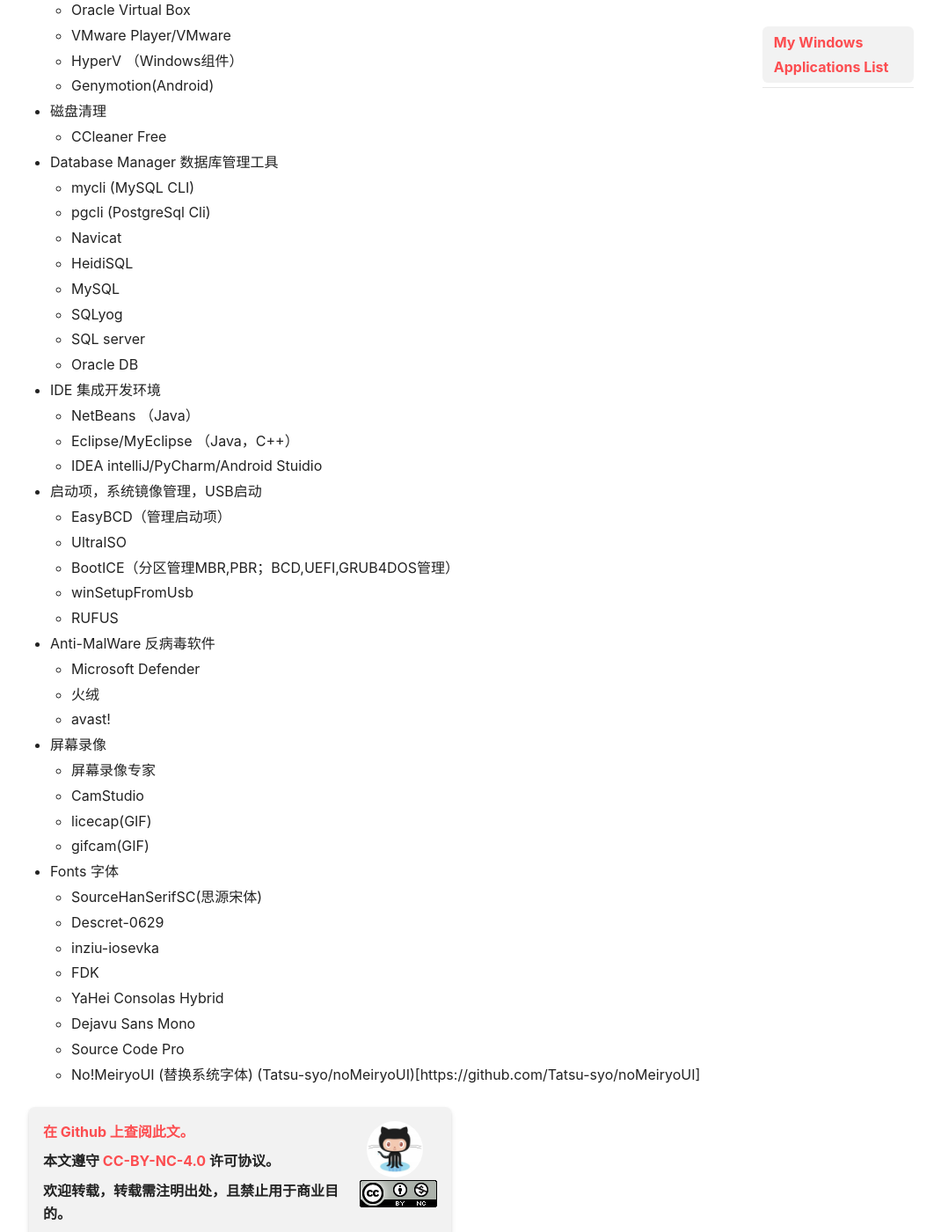
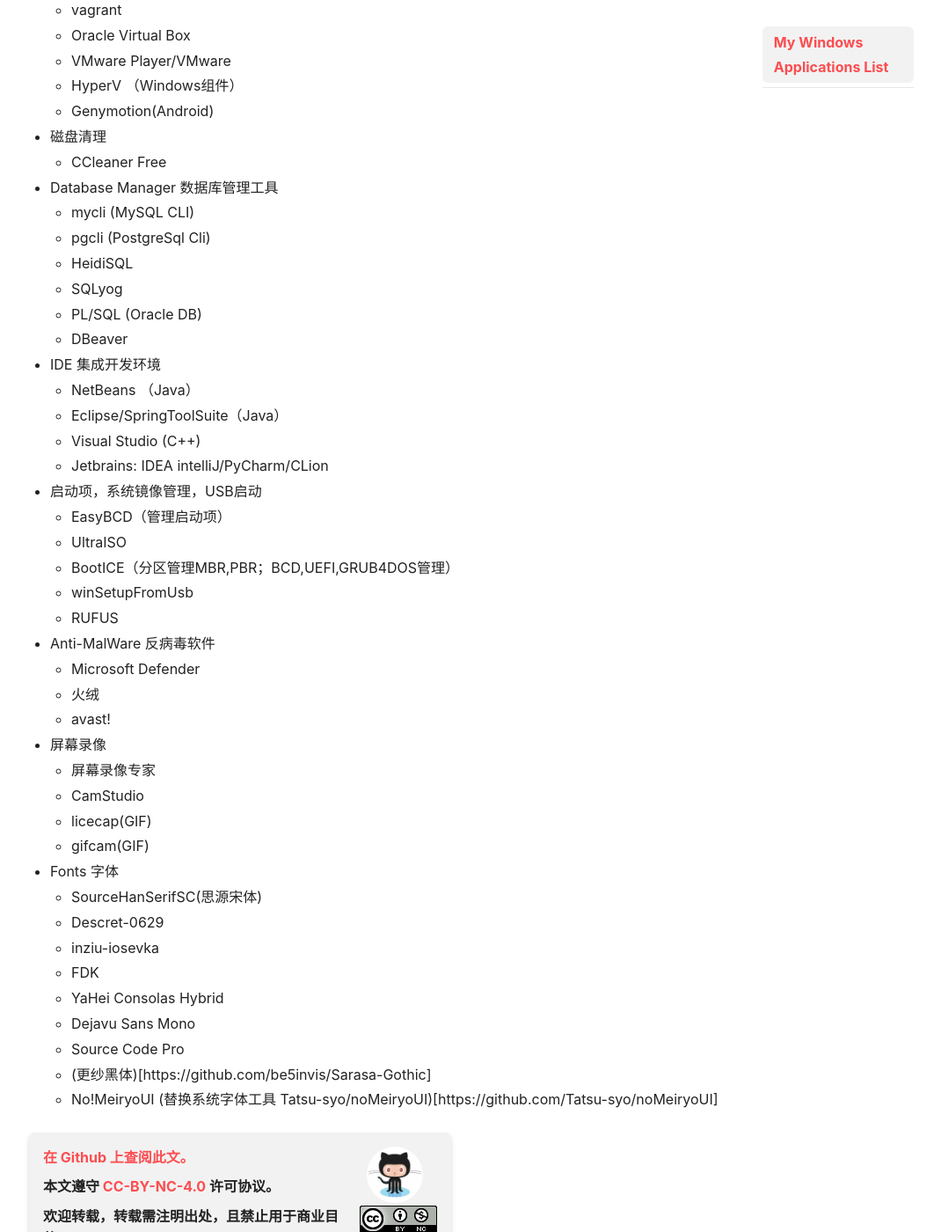
Before and after one commit to 71mY4ng/articles, a Jekyll site: the page built from _posts/2018-01-03-my-windows-application-memo.md, in a window 1280 px wide and 1400 px high, scrolled down 3609 px. Shown: the whole window at 88% size, without its empty margins (104-1174 px from the left). Built offline with Jekyll 4.4.1, drawn with Linux system fonts in a browser that asks for light colours; nearby versions of some CDN libraries; some of the changed text lies outside the part shown.

Commit message:
Update 2018-01-03-my-windows-application-memo.md

```diff
--- a/_posts/2018-01-03-my-windows-application-memo.md
+++ b/_posts/2018-01-03-my-windows-application-memo.md
@@ -126,16 +127,15 @@
 * Database Manager 数据库管理工具
   - mycli (MySQL CLI)
   - pgcli (PostgreSql Cli)
-  - Navicat
   - HeidiSQL
-  - MySQL
   - SQLyog
-  - SQL server
-  - Oracle DB
+  - PL/SQL (Oracle DB)
+  - DBeaver
 * IDE 集成开发环境
   - NetBeans （Java）
-  - Eclipse/MyEclipse （Java，C++）
-  - IDEA intelliJ/PyCharm/Android Stuidio
+  - Eclipse/SpringToolSuite（Java）
+  - Visual Studio (C++)
+  - Jetbrains: IDEA intelliJ/PyCharm/CLion
 * 启动项，系统镜像管理，USB启动
   - EasyBCD（管理启动项）
   - UltraISO
@@ -159,4 +159,5 @@
   - YaHei Consolas Hybrid
   - Dejavu Sans Mono
   - Source Code Pro
-  - No!MeiryoUI (替换系统字体) (Tatsu-syo/noMeiryoUI)[https://github.com/Tatsu-syo/noMeiryoUI]
+  - (更纱黑体)[https://github.com/be5invis/Sarasa-Gothic]
+  - No!MeiryoUI (替换系统字体工具 Tatsu-syo/noMeiryoUI)[https://github.com/Tatsu-syo/noMeiryoUI]
```
Also changed, not shown: other parts of _posts/2018-01-03-my-windows-application-memo.md (+1 -0 lines).
